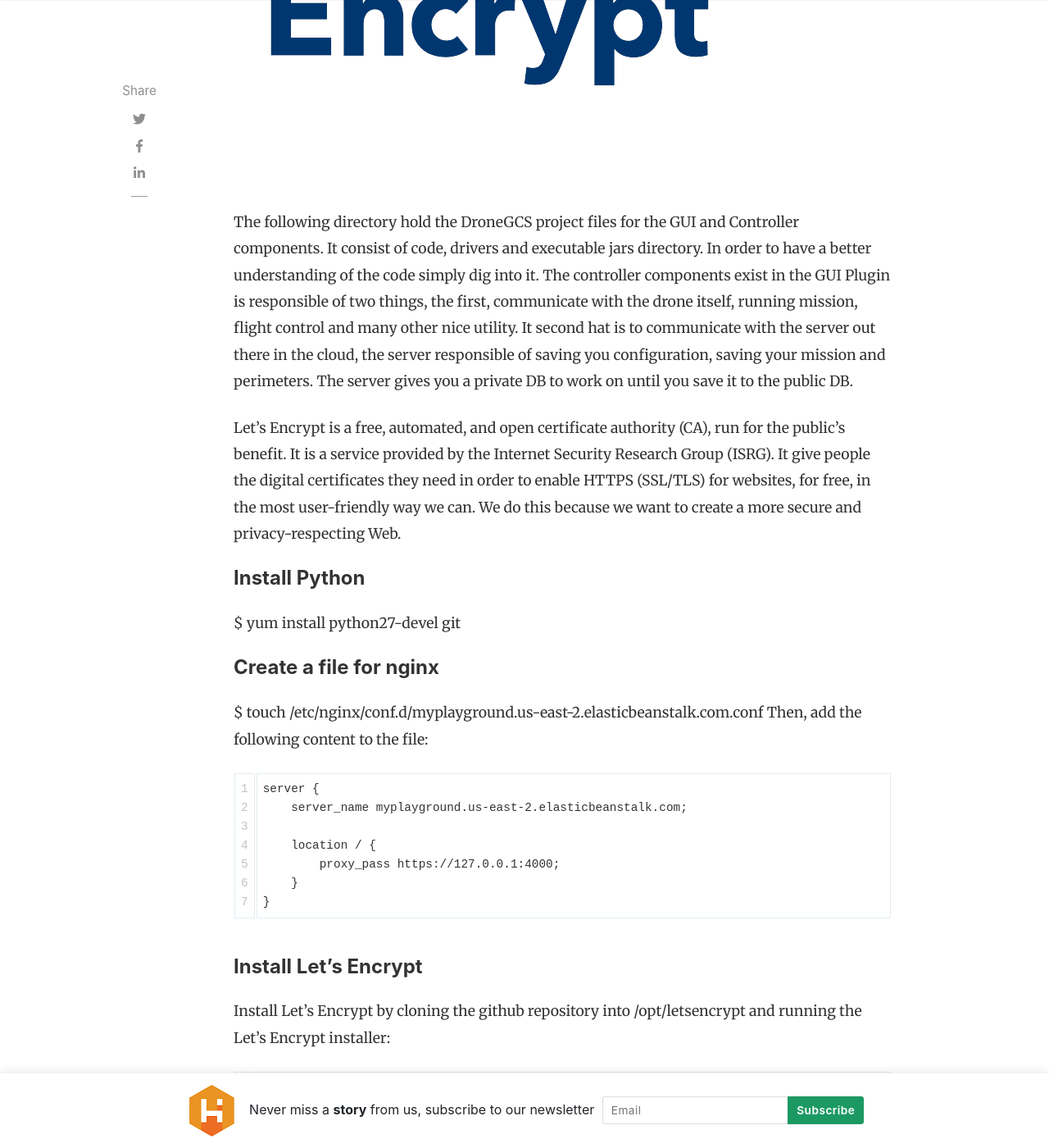
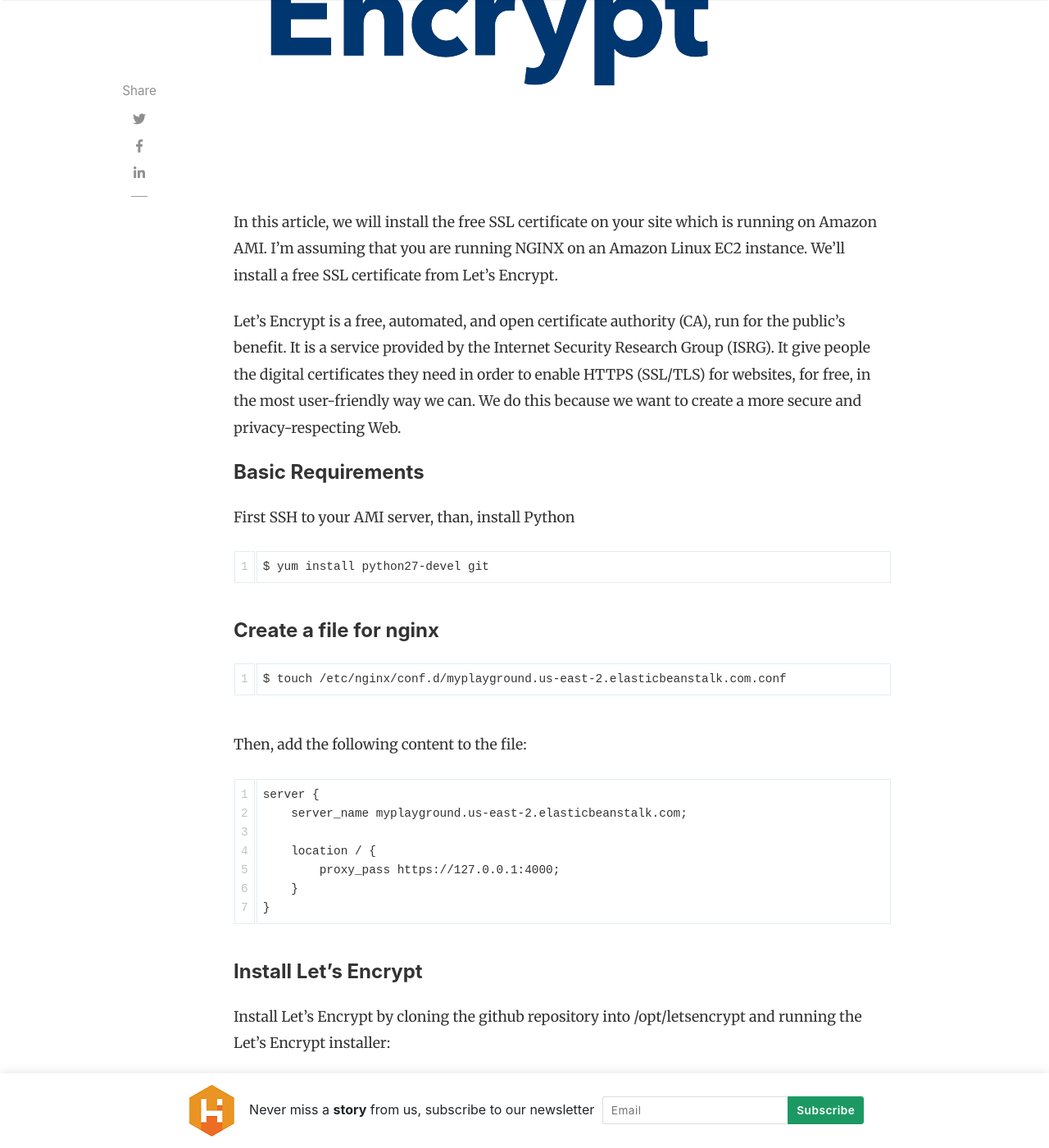
Before and after one commit to taljmars/dronedoc.io, a Jekyll site: the page built from _posts/2019-11-01-generate-certificate-aws.md, in a window 1280 px wide and 1400 px high, scrolled down 932 px. Shown: the whole window at 82% size. Built offline with Jekyll 4.4.1, drawn with Linux system fonts in a browser that asks for light colours; nearby versions of some CDN libraries; comment, search, counter and statistics services are not loaded.

Commit message:
Update 2019-11-01-generate-certificate-aws.md

````diff
--- a/_posts/2019-11-01-generate-certificate-aws.md
+++ b/_posts/2019-11-01-generate-certificate-aws.md
@@ -5,21 +5,27 @@ author: tal
 categories: [ dev ]
 tags: [ami, amazon, certificate]
 image: assets/images/20.jpg
-description: "This is the ground control station for the drone, this one contain the GUI logic (based on JFX2). This clients communicate with the drone server to get and store data. It is also work with the map viewer project to get map access, image processing project to have FPV and generic tools to get access to USB devices."
+description: "A detailed guidelines of how to install Let's Encrypt certificate on your AMI"
 featured: false
 hidden: false
 rating: 4.5
 ---
 
-The following directory hold the DroneGCS project files for the GUI and Controller components. It consist of code, drivers and executable jars directory. In order to have a better understanding of the code simply dig into it. The controller components exist in the GUI Plugin is responsible of two things, the first, communicate with the drone itself, running mission, flight control and many other nice utility. It second hat is to communicate with the server out there in the cloud, the server responsible of saving you configuration, saving your mission and perimeters. The server gives you a private DB to work on until you save it to the public DB.
+In this article, we will install the free SSL certificate on your site which is running on Amazon AMI.
+I’m assuming that you are running NGINX on an Amazon Linux EC2 instance. We’ll install a free SSL certificate from Let’s Encrypt.
 
 Let’s Encrypt is a free, automated, and open certificate authority (CA), run for the public’s benefit. It is a service provided by the Internet Security Research Group (ISRG). It give people the digital certificates they need in order to enable HTTPS (SSL/TLS) for websites, for free, in the most user-friendly way we can. We do this because we want to create a more secure and privacy-respecting Web.
 
-#### Install Python
+#### Basic Requirements
+First SSH to your AMI server, than, install Python
+```
 $ yum install python27-devel git
+```
 
 #### Create a file for nginx
+```
 $ touch /etc/nginx/conf.d/myplayground.us-east-2.elasticbeanstalk.com.conf
+```
 Then, add the following content to the file:
 ```
 server {
````
